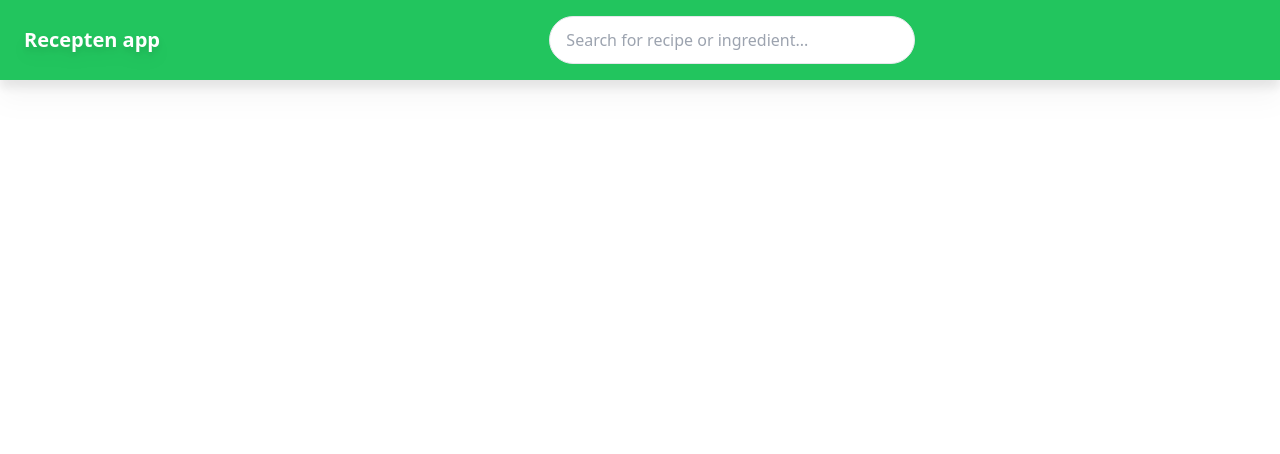
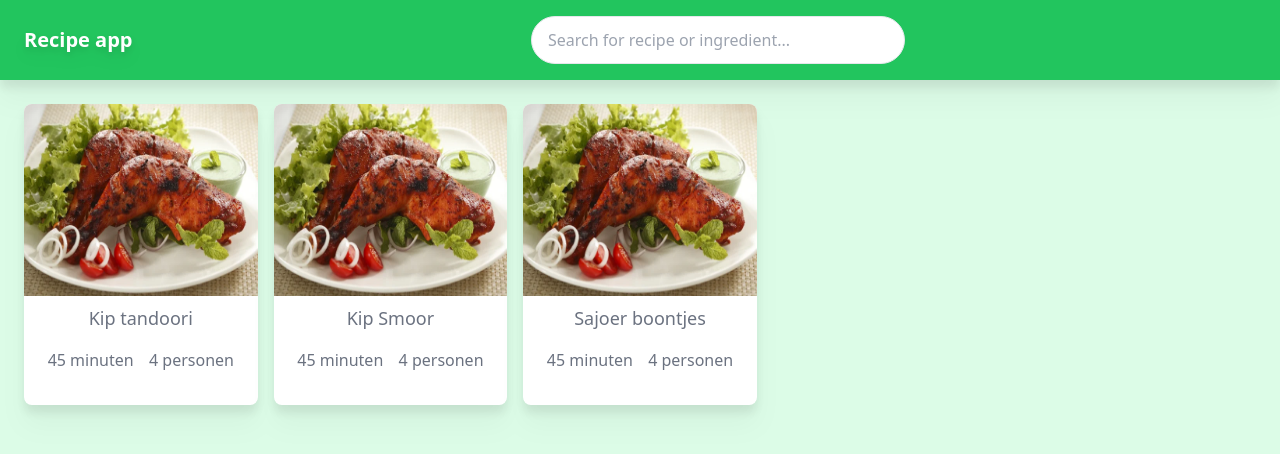
Before and after one commit to mpisters/RecipesAppClient, a Next.js app: page / in a window 1280 px wide. Shown: the top 454 px of the page. Built offline with nearby package versions, Linux system fonts and the light colour scheme.

Commit message:
create recipe component

```diff
--- a/components/NavBar.tsx
+++ b/components/NavBar.tsx
@@ -1,8 +1,8 @@
 export const NavBar = () => {
   return (
     <div className={'bg-green-500 h-20 flex flex-row drop-shadow-xl'}>
-      <div className="logo w-1/8 grid items-center justify-items-center p-6">
-        <p className={'text-white text-xl font-extrabold drop-shadow-lg'}>Recepten app</p>
+      <div className="logo w-1/8 grid items-center justify-items-center m-6">
+        <p className={'text-white text-xl font-extrabold drop-shadow-lg'}>Recipe app</p>
       </div>
       <div className="flex grow justify-center">
         <div className="search-bar w-2/6 grid items-center">
--- /dev/null
+++ b/components/RecipeBox.tsx
@@ -0,0 +1,24 @@
+import React from 'react';
+
+interface Props {
+  recipeTitle: string;
+}
+
+export const RecipeBox: React.FC<Props> = ({recipeTitle}) => {
+  return (
+    <div className={'recipe-box bg-white drop-shadow-xl h-2/5 rounded-lg hover:drop-shadow-2xl'}>
+      <div className="recipe-image">
+        <img className={'h-48 rounded-t-lg'} src={'/assets/kiptandoor.png'}/>
+      </div>
+      <div className={'recipe-details mt-2'}>
+        <div><p
+          className={'text-center text-lg text-gray-500'}>{recipeTitle}</p>
+        </div>
+        <div className={'flex flex-row justify-around mt-4 mx-4 text-gray-500'}>
+          <div><p>45 minuten</p></div>
+          <div><p>4 personen</p></div>
+        </div>
+      </div>
+    </div>
+  );
+};
--- a/pages/index.tsx
+++ b/pages/index.tsx
@@ -1,9 +1,13 @@
 import type {NextPage} from 'next';
+import {RecipeBox} from '../components/RecipeBox';
 
 const Home: NextPage = () => {
   return (
-    <div className={"bg-green-100"}>
-
+    <div className={'h-screen bg-green-100'}>
+      <div className={'h-screen w-screen grid grid-cols-5 gap-4 p-6'}>
+      {['Kip tandoori', 'Kip Smoor', 'Sajoer boontjes'].map((recipeTitle, index) => (
+        <RecipeBox key={index} recipeTitle={recipeTitle}/>))}
+      </div>
     </div>
   );
 };
```
Also changed, not shown: public/assets/alarm.svg (added), public/assets/kiptandoor.png (added).
